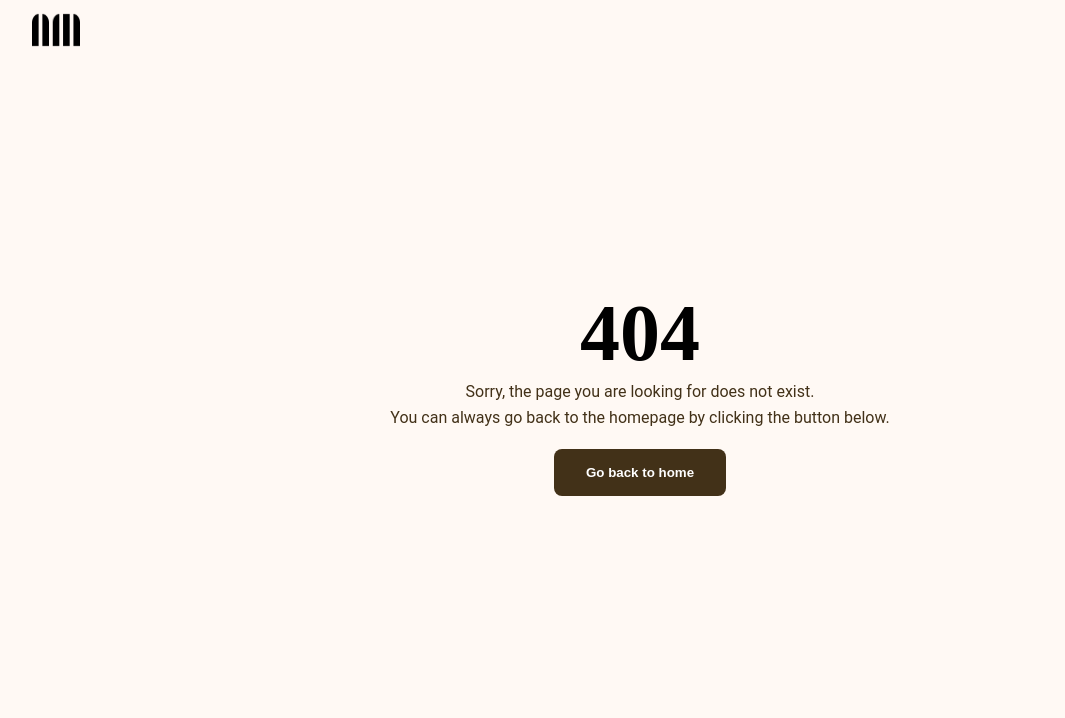
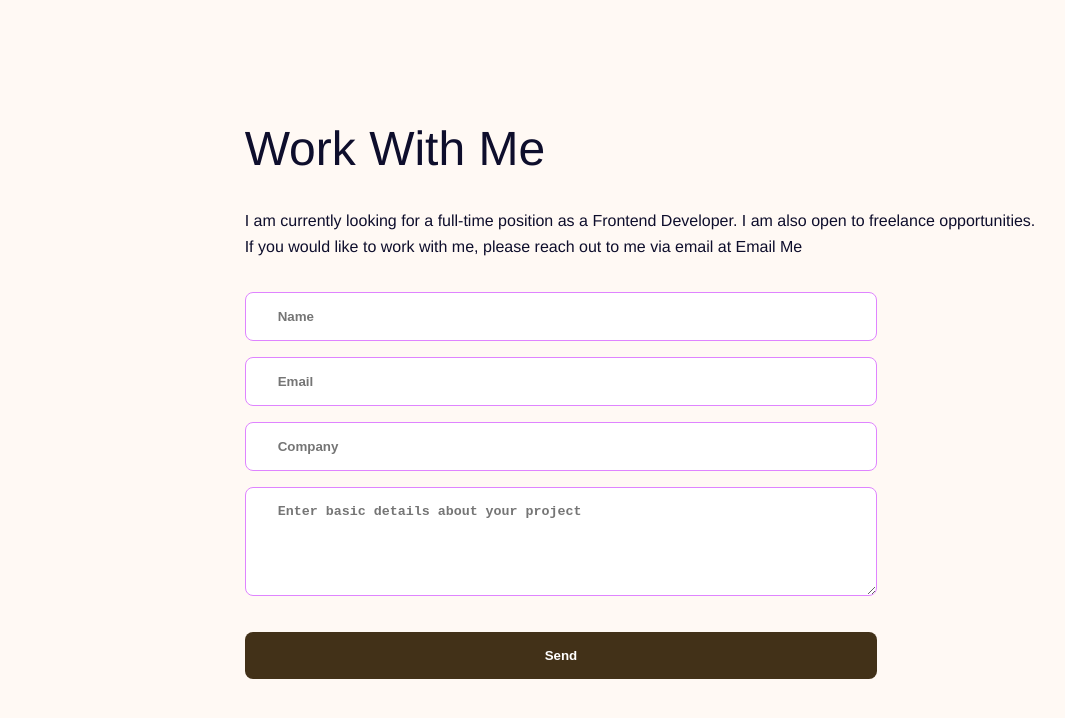
Before and after one commit to adityamali/portfolio-update, a Gatsby site: page /work in a window 1280 px wide. Before the commit this address had no page. Shown: the whole page, without its empty margins (0-1065 px from the left). Built offline with nearby package versions, Linux system fonts and the light colour scheme; Gatsby itself is replaced by a stand-in of ours; a web font is replaced by a local one.

Commit message:
Updated navigation aesthetic and options.

```diff
--- a/src/components/Header.jsx
+++ b/src/components/Header.jsx
@@ -1,11 +1,22 @@
 import React from "react";
 import { Link } from "gatsby";
+import { useState } from "react";
 
 import "../styles/global.css";
 
 import logo from "../../static/logo.png";
 
 export default function Header() {
+  const [colorChange, setColorchange] = useState(false);
+  const changeNavbarColor = () => {
+    if (window.scrollY >= 80) {
+      setColorchange(true);
+    } else {
+      setColorchange(false);
+    }
+  };
+  window.addEventListener("scroll", changeNavbarColor);
+
   //   const openNavStyle = { cursor: "pointer" };
 
   //   const openNav = () => {
@@ -17,8 +28,8 @@ export default function Header() {
   //   };
 
   return (
-    <div className="header-logo">
-      {/* <div id="myNav" class="overlay">
+    <div className={colorChange ? "header-logo colorChange" : "header-logo"}>
+      {/* <div id="myNav" class="overlay"1>
         <a
           href="javascript:void(0)"
           class="closebtn"
--- /dev/null
+++ b/src/pages/work.jsx
@@ -0,0 +1,59 @@
+import React from "react";
+
+import "../styles/global.css";
+import "../styles/work.css";
+
+function Work() {
+  return (
+    <div className="work-page">
+      <div className="work-wrapper">
+        <div className="work-grid-item">
+          <h1>Work With Me</h1>
+          <p>
+            I am currently looking for a full-time position as a Frontend
+            Developer. I am also open to freelance opportunities.
+          </p>
+          <p>
+            If you would like to work with me, please reach out to me via email
+            at <a href="mailto:adityamali2003@icloud.com">Email Me</a>
+          </p>
+          <form action="submit" className="contact-form">
+            <div className="form-group">
+              {/* <label htmlFor="name">Name</label> */}
+              <input type="text" id="name" placeholder="Name" />
+            </div>
+            <div className="form-group">
+              {/* <label htmlFor="email">Email</label> */}
+              <input type="email" id="email" placeholder="Email" />
+            </div>
+            <div className="form-group">
+              {/* <label htmlFor="company">Company</label> */}
+              <input type="text" id="company" placeholder="Company" />
+            </div>
+            <div className="form-group">
+              {/* <label htmlFor="budget">Budget</label> */}
+              {/* <input
+                type="radio"
+                id="budget"
+                className="type-select"
+                placeholder="Budget"
+              /> */}
+            </div>
+            <div className="form-group">
+              {/* <label htmlFor="message">Message</label> */}
+              <textarea
+                type="text"
+                id="message"
+                placeholder="Enter basic details about your project"
+                rows="5"
+              />
+            </div>
+            <button type="submit">Send</button>
+          </form>
+        </div>
+      </div>
+    </div>
+  );
+}
+
+export default Work;
--- a/src/styles/global.css
+++ b/src/styles/global.css
@@ -27,7 +27,7 @@ body {
     background: var(--background);
     color: var(--text);
     font-family: Helvetica, sans-serif;
-    cursor: none;
+    /* cursor: none; */
 }
 
 ::selection {
@@ -43,6 +43,14 @@ body {
     justify-content: space-between;
     align-items: center;
     position: fixed;
+    z-index: 9999;
+    transition: all 0.3s ease-in-out;
+}
+
+.colorChange {
+    backdrop-filter: blur(10px);
+    box-shadow: 0px 0px 30px 0px rgba(0, 0, 0, 0.25);
+
 }
 
 .open-nav {
@@ -162,11 +170,12 @@ footer {
     flex-direction: row;
     justify-content: space-between;
     align-items: center;
-    width: 50em;
+    width: auto;
+    gap: 1em;
 }
 
 .nav .links a {
-    padding: 1em 2em;
+    padding: 1em 1.5em;
     border-radius: 2em;
     border: solid 1px transparent;
     transition: all cubic-bezier(0.81, 0.18, 0.46, 0.71) 0.3s;
@@ -177,6 +186,18 @@ footer {
     border: solid 1px var(--water-border);
     color: var(--dark);
     box-shadow: inset 5px 4px 4px 0px var(--white);
+}
+
+.nav #work {
+    border-radius: 5px;
+    background: var(--text);
+    color: var(--white);
+}
+
+.nav #work:hover {
+    box-shadow: none;
+    background: var(--accent);
+    color: var(--white);
 }
 
 h1 {
--- /dev/null
+++ b/src/styles/work.css
@@ -0,0 +1,100 @@
+.work-page {
+    display: flex;
+    flex-direction: column;
+    align-items: center;
+    justify-content: center;
+    padding: 2rem 0;
+    color: var(--dark);
+    min-height: 100vh;
+}
+
+.work-wrapper {
+    display: flex;
+    flex-direction: column;
+    align-items: center;
+    justify-content: center;
+    width: 80%;
+}
+
+.work-wrapper h1 {
+    font-size: 3rem;
+    font-weight: 200;
+    margin-bottom: 2rem;
+}
+
+
+.work-wrapper p {
+    font-weight: 400;
+}
+
+.work-wrapper .contact-form {
+    display: flex;
+    flex-direction: column;
+    /* align-items: center; */
+    /* justify-content: center; */
+    width: 80%;
+    margin-top: 2rem;
+}
+
+.work-wrapper .contact-form input {
+    width: 100%;
+    padding: 1rem 2rem;
+    border: 0;
+    border-radius: 0.5rem;
+    background: var(--white);
+    color: var(--text);
+    font-weight: 600;
+    transition: all 0.3s ease-in-out;
+    border: solid 1px var(--accent);
+    margin-bottom: 1rem;
+}
+
+.work-wrapper .contact-form input:focus {
+    outline: none;
+    border: solid 1px var(--accent);
+}
+
+.work-wrapper .contact-form textarea {
+    width: 100%;
+    padding: 1rem 2rem;
+    border: 0;
+    border-radius: 0.5rem;
+    background: var(--white);
+    color: var(--text);
+    font-weight: 600;
+    transition: all 0.3s ease-in-out;
+    border: solid 1px var(--accent);
+    margin-bottom: 1rem;
+}
+
+.work-wrapper .contact-form textarea:focus {
+    outline: none;
+    border: solid 1px var(--accent);
+}
+
+.work-wrapper .contact-form .type-select {
+    width: 100%;
+    padding: 1rem 2rem;
+    border: 0;
+    border-radius: 0.5rem;
+    background: var(--white);
+    color: var(--text);
+    font-weight: 600;
+    transition: all 0.3s ease-in-out;
+    border: solid 1px var(--accent);
+    margin-bottom: 1rem;
+
+}
+
+.work-wrapper .contact-form button {
+    width: 100%;
+    cursor: pointer;
+    padding: 1rem 2rem;
+    border: 0;
+    border-radius: 0.5rem;
+    background: var(--text);
+    color: var(--white);
+    font-weight: 600;
+    transition: all 0.3s ease-in-out;
+    margin-top: 1rem;
+}
```
Also changed, not shown: src/components/Nav.jsx (+5 -2 lines), src/components/homeSections/hero.jsx (+21 -12 lines), src/styles/home.css (+8 -0 lines).
